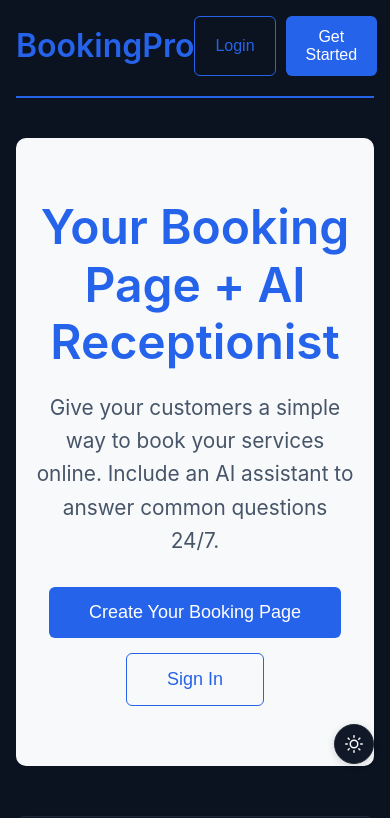
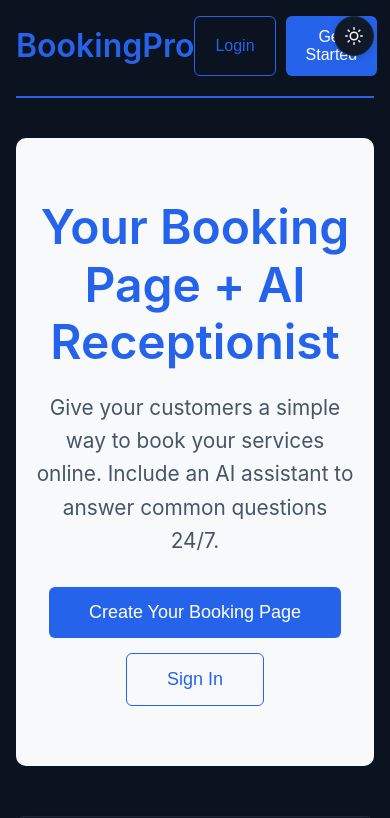
Before and after one commit to Mc2a14/local-services-booking-frontend, a React (Vite) app: page / in a window 390 px wide. Shown: the top 818 px of the page. Built offline with nearby package versions, Linux system fonts and the light colour scheme.

Commit message:
Move theme toggle button to top-right corner
- Position fixed at top: 20px, right: 20px
- Mobile: top: 16px, right: 16px for better spacing
- Standard placement for theme toggles
- Doesn't interfere with booking forms or content
- Clean, accessible location

```diff
--- a/src/index.css
+++ b/src/index.css
@@ -304,7 +304,7 @@ hr {
 /* Theme Toggle Button */
 .theme-toggle {
   position: fixed;
-  bottom: 20px;
+  top: 20px;
   right: 20px;
   z-index: 999;
   width: 44px;
@@ -337,7 +337,7 @@ hr {
 
 @media (max-width: 768px) {
   .theme-toggle {
-    bottom: 80px; /* Above mobile browser navigation */
+    top: 16px;
     right: 16px;
     width: 40px;
     height: 40px;
```
